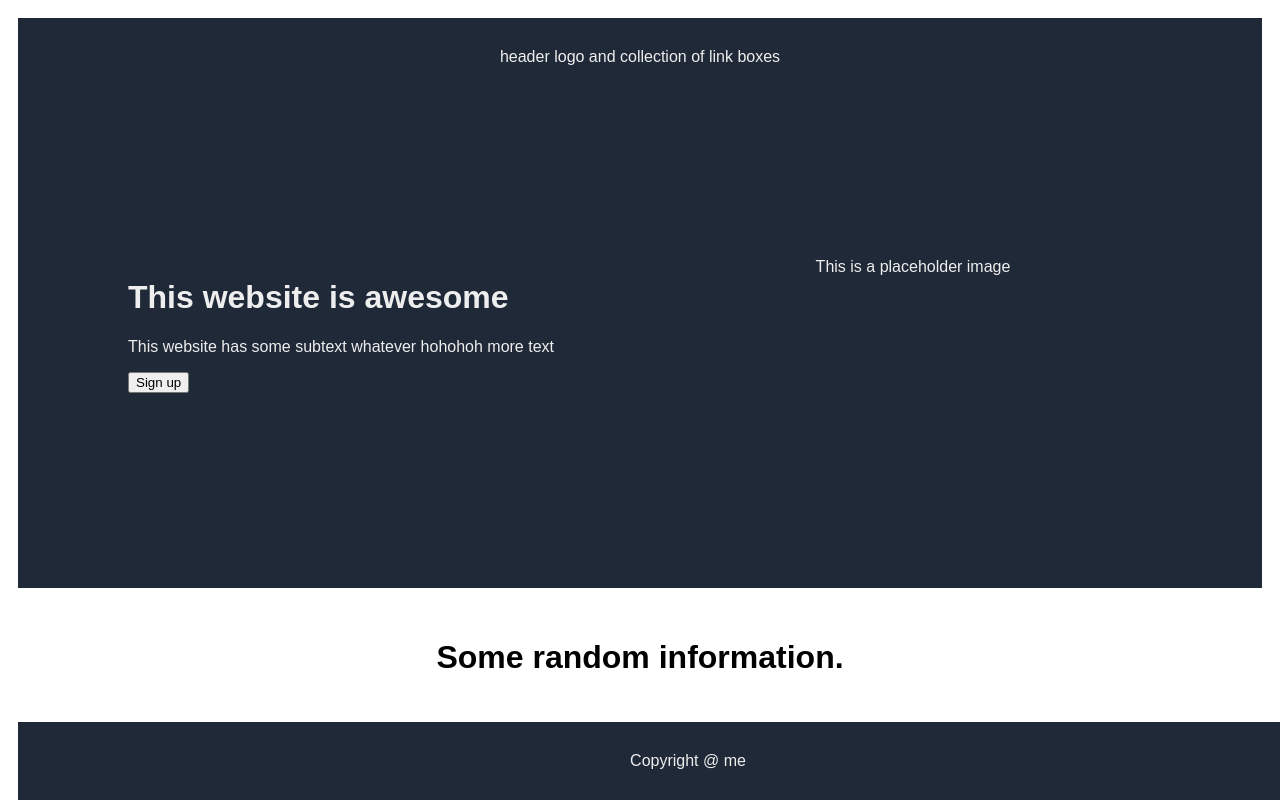
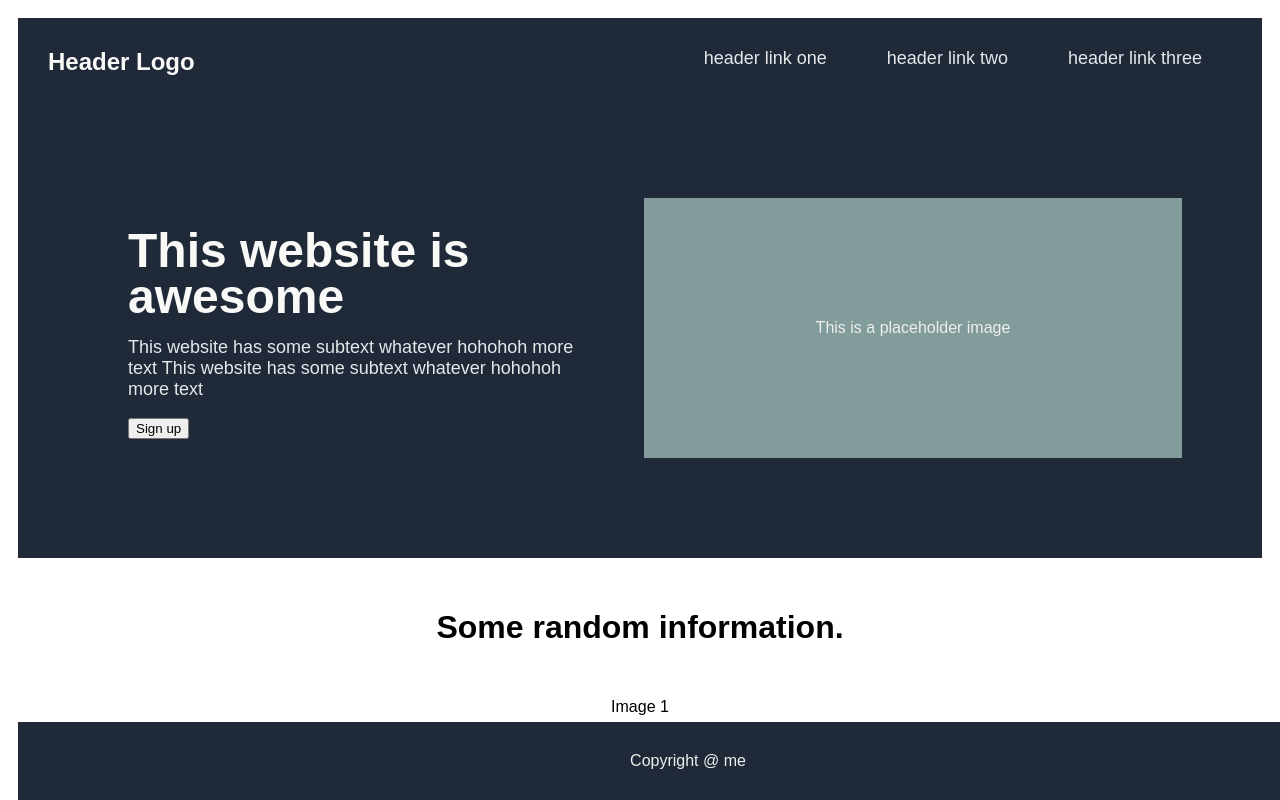
Before and after one commit to kirjav/odin-landing-page, a plain HTML site: page index.html in a window 1280 px wide. Shown: the top 800 px of the page. Drawn offline with Linux system fonts and the light colour scheme.

Commit message:
Fixing up the header styling

```diff
--- a/index.html
+++ b/index.html
@@ -8,10 +8,21 @@
 </head>
 <body>
     <div class="MainPageContainer">
-        <div id="header">header logo and collection of link boxes</div>
+        <div id="header">
+            <div class="logo"><strong>Header Logo</strong></div>
+            <div class="link_container">
+                <div class="solo_link">header link one</div>
+                <div class="solo_link">header link two</div>
+                <div class="solo_link">header link three</div>
+            </div>
+        </div>
         <div class="section_one">
-            <div class="item" id="left"><h1>This website is awesome</h1>
-                <p>This website has some subtext whatever hohohoh more text</p><button>Sign up</button></div><div class="item" id="right">This is a placeholder image</div></div>
+            <div class="item" id="left">
+                <div id="title">This website is awesome</div>
+                <p id="subtitle">This website has some subtext whatever hohohoh more text This website has some subtext whatever hohohoh more text</p><button>Sign up</button>
+            </div>
+            <div class="item" id="right">This is a placeholder image</div>
+        </div>
         <div class="section_two">
             <h1>Some random information.</h1>
             <div>Image 1</div>
--- a/styles.css
+++ b/styles.css
@@ -28,6 +28,31 @@ div {
     text-align: left;
 }
 
+.section_one #left.item #title{
+    text-align: left;
+    font-size: 48px;
+    line-height: 95%;
+    color: #F9FAF8;
+    font-weight: 900;
+    padding: 0px;
+
+}
+
+#subtitle {
+    font-size: 18px;
+    color: #E5E7EB;
+    padding: 0px;
+}
+
+.section_one #right.item {
+    display: flex;
+    text-align: center;
+    align-items: center;
+    justify-content: center;
+    background-color: rgb(130, 155, 155);
+}
+
+
 
 .section_three {
     background-color: #E5E7EB;
@@ -44,5 +69,26 @@ div {
 #header {
     background-color: #1F2937;
     color: #EEEEEE;
-    height: 50px;
+    display: flex;
+    height: 80px;
+    justify-content: space-between;
+    padding: 0;
 }
+
+.logo {
+    font-size: 24px;
+    color: #F9FAF8;
+    justify-content: left;
+    text-align: left;
+}
+
+.link_container {
+    display: flex;
+    align-items: center;
+}
+
+.solo_link {
+    font-size: 18px;
+    color: #E5E7EB;
+    text-align: left;
+}
```
